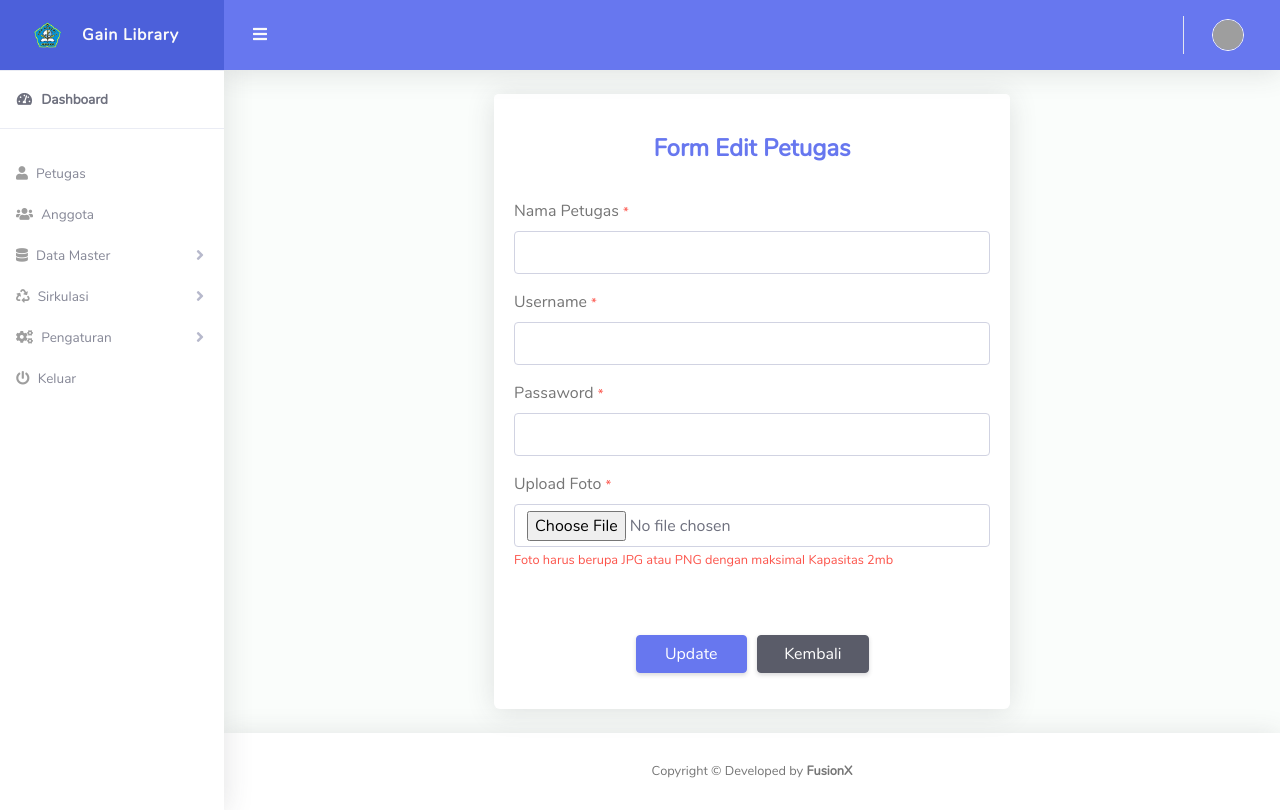
After one commit to zamronialfajri/app-perpus, a CodeIgniter app: page /app-perpus/index.php/panel/petugas/edit/1 in a window 1280 px wide. The commit adds this page. Run offline with CodeIgniter, Linux system fonts and the light colour scheme; data that the repository does not hold is empty; grey boxes are pictures that could not be loaded.

Commit message:
create content of edit and delete buttons

```diff
--- a/application/controllers/panel/Petugas.php
+++ b/application/controllers/panel/Petugas.php
@@ -49,4 +49,60 @@ class Petugas Extends CI_Controller{
         }
     }
 
+    public function edit($id_petugas)
+    {
+        $data['petugas'] = $this->Petugas_model->edit($id_petugas);
+        $this->load->view('panel/templates/menu');
+        $this->load->view('panel/petugas/edit', $data);
+        $this->load->view('panel/templates/footer');
+    }
+
+    public function update()
+    {
+        $id_petugas = $this->input->post('id_petugas');
+        $config['upload_path']   = './assets/img/petugas';
+        $config['allowed_types'] = 'jpg|png';
+        $config['max-size']      = '2048';
+        $this->load->library('upload', $config);
+
+        $data = array(
+            'nama_petugas' => $this->input->post('nama_petugas'),
+            'username'     => $this->input->post('username'),
+            'password'     => $this->input->post('password')
+        );
+
+        if(!empty($_FILES['foto_petugas']['name'])){
+            if(!$this->upload->do_upload('foto_petugas')){
+                $this->session->set_flashdata('gagal', 'file yang diupload harus berupa JPG atau PNG dengan maksimal kapsitasas 2mb');
+                redirect('panel/Panel/edit', $id_petugas);
+            }else{
+                $upload_data = $this->upload->data();
+                $data['foto_petugas'] = $upload_data['file_name'];
+
+                $foto_lama = $this->db->get_where('petugas', array('id_petugas' => $id_petugas))->row_array();
+                if(!empty($foto_lama['foto_petugas'])){
+                    unlink('assets/img/petugas/'.$foto_lama['foto_petugas']);
+                }
+            }
+        }
+
+        $update = $this->Petugas_model->update($id_petugas, $data);
+        if($update = true){
+            $this->session->set_flashdata('sukses', 'Data berhasil diupdate');
+            redirect('panel/Petugas');
+        }
+    }
+
+
+    public function delete($id_petugas)
+    {
+        $foto_lama = $this->db->get_where('petugas', array('id_petugas' => $id_petugas))->row_array();
+        $delete = $this->Petugas_model->delete($id_petugas);
+        if($delete = true){
+            $this->session->set_flashdata('sukses', 'Data berhasil didelete');
+            unlink('assets/img/petugas/'.$foto_lama['foto_petugas']);
+            redirect('panel/Petugas');
+        }
+    }
+
 }
--- a/application/models/panel/Petugas_model.php
+++ b/application/models/panel/Petugas_model.php
@@ -7,4 +7,22 @@ class Petugas_model Extends CI_Model{
         return $this->db->get('petugas')->result();
     }
 
+    public function edit($id_petugas)
+    {
+        $this->db->where('id_petugas', $id_petugas);
+        return $this->db->get('petugas')->row_array();
+    }
+
+    public function update($id_petugas, $data)
+    {
+        $this->db->where('id_petugas', $id_petugas);
+        $this->db->update('petugas', $data);
+    }
+
+    public function delete($id_petugas)
+    {
+        $this->db->where('id_petugas', $id_petugas);
+        $this->db->delete('petugas');
+    }
+
 }
--- /dev/null
+++ b/application/views/panel/petugas/edit.php
@@ -0,0 +1,68 @@
+<div class="row justify-content-center">
+  <div class="col-lg-6">
+    <!-- Form Basic -->
+    <div class="card mb-4">
+      <div class="card-header py-3">
+          <h4 class="m-0 font-weight-bold text-primary text-center mt-4">Form Edit Petugas</h4>
+      </div>
+      <div class="card-body">
+        <form method="post" action="<?= base_url()?>panel/Petugas/update" enctype="multipart/form-data">
+            <div class="form-row" hidden>
+              <div class="form-group  col-12">
+                <label>Id Petugas <small class="text-danger">*</small></label>
+                <input type="text" name="id_petugas" value="<?= $petugas['id_petugas']?>" class="form-control" required>
+              </div>
+            </div>
+
+            <div class="form-row">
+              <div class="form-group  col-12">
+                <label>Nama Petugas <small class="text-danger">*</small></label>
+                <input type="text" name="nama_petugas" value="<?= $petugas['nama_petugas']?>" class="form-control" required>
+              </div>
+            </div>
+
+            <div class="form-row">
+              <div class="form-group  col-12">
+                <label>Username <small class="text-danger">*</small></label>
+                <input type="text" name="username" value="<?= $petugas['username']?>" class="form-control" required>
+              </div>
+            </div>
+
+            <div class="form-row">
+              <div class="form-group  col-12">
+                <label>Passaword <small class="text-danger">*</small></label>
+                <input type="text" name="password" value="<?= $petugas['password']?>" class="form-control" required>
+              </div>
+            </div>
+
+            <div class="form-row">
+              <div class="form-group  col-12">
+                <label>Upload Foto <small class="text-danger">*</small></label>
+                <input type="file" name="foto_petugas" class="form-control">
+                <small class="text-danger">Foto harus berupa JPG atau PNG dengan maksimal Kapasitas 2mb</small><br><br>
+                <?php
+                if(!empty($petugas['foto_petugas'])){?>
+                    <img src="<?= base_url()?>assets/img/petugas/<?= $petugas['foto_petugas'];?>" width="100">
+                <?php }
+                ?>
+              </div>
+            </div>
+
+            <div class="form-row justify-content-center">
+              <div class="form-group  col-3">
+                <label></label>
+                <button type="submit" class="btn btn-primary btn-block">Update</button>
+              </div>
+
+              <div class="form-group  col-3">
+                <label></label>
+                <a href="<?= base_url()?>panel/Petugas" class="btn btn-dark btn-block">Kembali</a>
+              </div>
+            </div>
+
+
+        </form>
+      </div>
+    </div>
+  </div>
+</div>
--- a/application/views/panel/petugas/tambah.php
+++ b/application/views/panel/petugas/tambah.php
@@ -32,6 +32,7 @@
               <div class="form-group  col-12">
                 <label>Upload Foto <small class="text-danger">*</small></label>
                 <input type="file" name="foto_petugas" class="form-control" required>
+                <small class="text-danger">Foto harus berupa JPG atau PNG dengan maksimal Kapasitas 2mb</small>
               </div>
             </div>
 
--- a/application/views/panel/petugas/view.php
+++ b/application/views/panel/petugas/view.php
@@ -31,8 +31,8 @@
                     <img src="<?= base_url()?>assets/img/petugas/<?= $row->foto_petugas;?>" width="50">
                   </td>
                   <td>
-                    <a href=""class="btn btn-sm btn-success">Edit</a>
-                    <a href=""class="btn btn-sm btn-danger">Delete</a>
+                    <a href="<?= base_url()?>panel/Petugas/edit/<?= $row->id_petugas;?>"class="btn btn-sm btn-success">Edit</a>
+                    <a href="<?= base_url()?>panel/Petugas/delete/<?= $row->id_petugas;?>"class="btn btn-sm btn-danger" onclick="return confirm('Yakin ingin menghapus?');">Delete</a>
                   </td>
                 </tr>
               <?php }
--- a/application/views/panel/templates/menu.php
+++ b/application/views/panel/templates/menu.php
@@ -23,7 +23,7 @@
         <div class="sidebar-brand-icon">
           <img src="<?= base_url()?>assets/img/logo.png">
         </div>
-        <div class="sidebar-brand-text mx-3">Perpus Online</div>
+        <div class="sidebar-brand-text mx-3">Gain Library</div>
       </a>
       <hr class="sidebar-divider my-0">
       <li class="nav-item active">
```
Also changed, not shown: assets/img/logo.jpg (deleted), assets/img/petugas/hta2.png (deleted), assets/img/petugas/pic-2.jpg (added), assets/img/petugas/pic-7.jpg (deleted).
